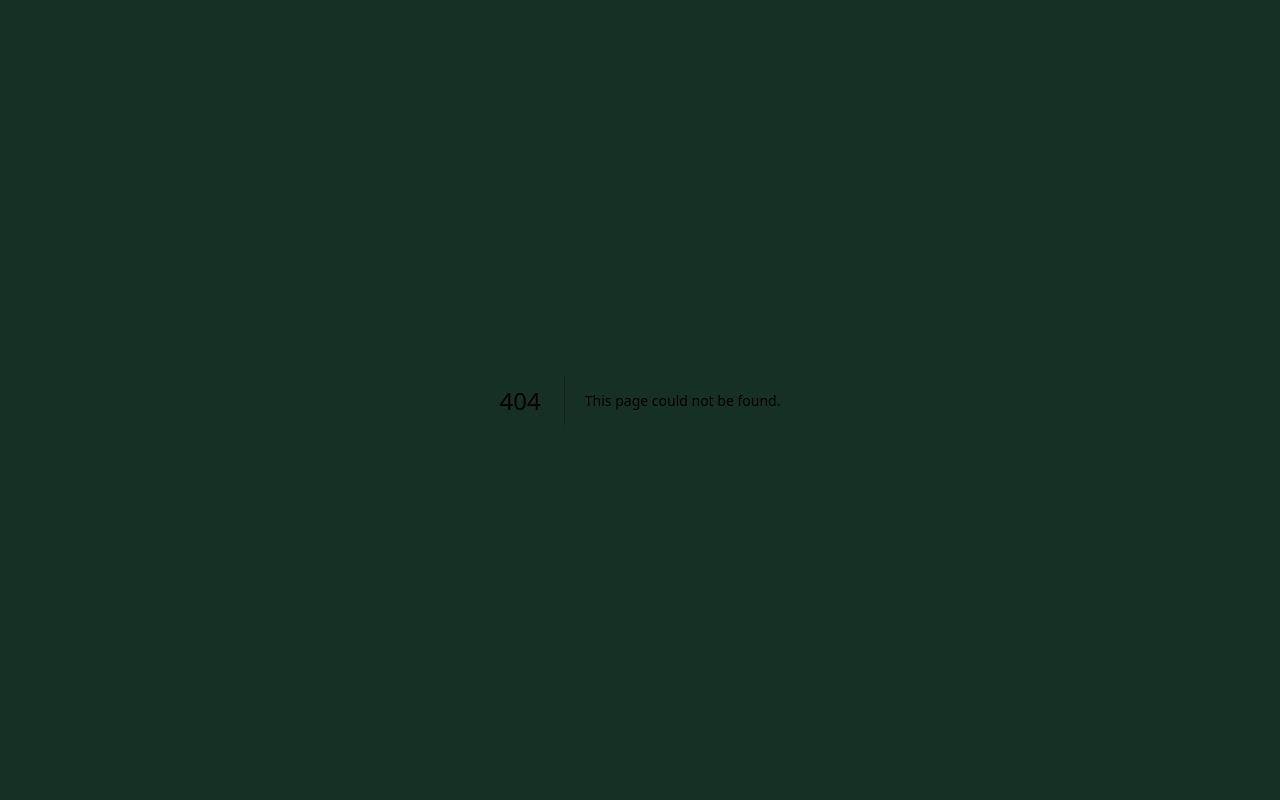
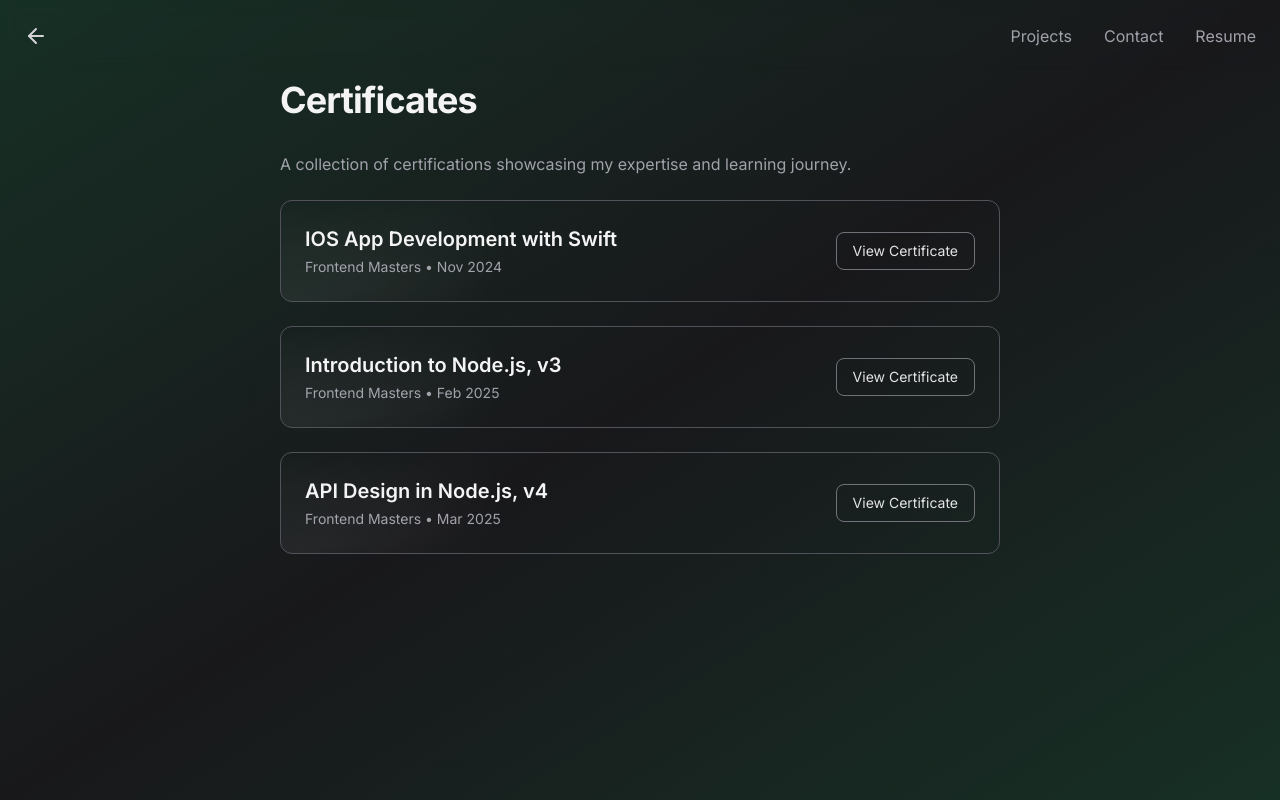
Before and after one commit to jakhongirav/portfolio, a Next.js app: page /certificates in a window 1280 px wide. Before the commit this address had no page. Built offline with nearby package versions, Linux system fonts and the light colour scheme; what tailwindcss-debug-screens would draw is missing.

Commit message:
Add certifications link, update resume URL, and refine project filtering logic

```diff
--- /dev/null
+++ b/app/certificates/page.tsx
@@ -0,0 +1,66 @@
+import { Navigation } from "../components/nav";
+import { Card } from "../components/card";
+import Link from "next/link";
+
+const certificates = [
+  {
+    title: "IOS App Development with Swift",
+    issuer: "Frontend Masters",
+    date: "Nov 2024",
+    link: "https://drive.google.com/file/d/1zVYmyFfXO9afFIKMjGvurNGilJWIE2mg/view?usp=sharing",
+  },
+  {
+    title: "Introduction to Node.js, v3",
+    issuer: "Frontend Masters",
+    date: "Feb 2025",
+    link: "https://drive.google.com/file/d/18V___pg5aOgygazGPlpOxBX69k1jxzxN/view?usp=sharing",
+  },
+  {
+    title: "API Design in Node.js, v4",
+    issuer: "Frontend Masters",
+    date: "Mar 2025",
+    link: "https://drive.google.com/file/d/1oKqhChQZ-5s9imOPehHJwLAn0TVkV_7Z/view?usp=sharing",
+  },
+
+  // Add more certificates here
+];
+
+export default function CertificatesPage() {
+  return (
+    <div className="bg-gradient-to-tl from-zinc-900/0 via-zinc-900 to-zinc-900/0 min-h-screen">
+      <Navigation />
+      <div className="container px-6 mx-auto py-20 max-w-3xl">
+        <h2 className="text-3xl font-bold tracking-tight text-zinc-100 sm:text-4xl mb-8">
+          Certificates
+        </h2>
+        <p className="text-zinc-400 mb-6">
+          A collection of certifications showcasing my expertise and learning
+          journey.
+        </p>
+        <div className="space-y-6">
+          {certificates.map((cert, index) => (
+            <Card key={index}>
+              <div className="p-4 md:p-6 flex flex-col md:flex-row justify-between items-start md:items-center">
+                <div>
+                  <h3 className="text-xl font-semibold text-zinc-100">
+                    {cert.title}
+                  </h3>
+                  <p className="text-sm text-zinc-400 mt-1">
+                    {cert.issuer} • {cert.date}
+                  </p>
+                </div>
+                <Link
+                  href={cert.link}
+                  target="_blank"
+                  className="mt-4 md:mt-0 text-zinc-200 hover:text-zinc-50 border border-zinc-500 px-4 py-2 rounded-lg text-sm hover:bg-zinc-900 transition-all"
+                >
+                  View Certificate
+                </Link>
+              </div>
+            </Card>
+          ))}
+        </div>
+      </div>
+    </div>
+  );
+}
--- a/app/page.tsx
+++ b/app/page.tsx
@@ -4,9 +4,10 @@ import Particles from "./components/particles";
 const navigation = [
   { name: "Projects", href: "/projects" },
   { name: "Contact", href: "/contact" },
+  { name: "Certifications", href: "/certificates" },
   {
     name: "Resume",
-    href: "https://drive.google.com/file/d/1C890wv1D_bJu5S7-nnHjzxYnYYhD9Ds9/view?usp=drive_link",
+    href: "https://drive.google.com/file/d/1Ol2xGQigYZAl2sZOHSn5Dg8SkhLfWa37/view?usp=sharing",
   },
 ];
 
--- a/app/projects/page.tsx
+++ b/app/projects/page.tsx
@@ -7,15 +7,19 @@ import { Card } from "../components/card";
 export const revalidate = 60;
 
 export default function ProjectsPage() {
-  // Separate projects into Frontend and iOS
   const frontendProjects = allProjects
     .filter(
-      (project) => !project.slug.includes("xray-scanner") && project.published
+      (project) =>
+        !project.slug.includes("xray-scanner") &&
+        !project.slug.includes("wordly")
     )
     .sort((a, b) => new Date(b.date).getTime() - new Date(a.date).getTime());
 
   const iosProjects = allProjects
-    .filter((project) => project.slug.includes("xray-scanner"))
+    .filter(
+      (project) =>
+        project.slug.includes("xray-scanner") || project.slug.includes("wordly") // Use OR (||) instead of AND (&&)
+    )
     .sort((a, b) => new Date(b.date).getTime() - new Date(a.date).getTime());
 
   return (
@@ -85,7 +89,7 @@ export default function ProjectsPage() {
             IOS Development
           </h3>
           <p className="text-zinc-400 mb-8">
-            Native iOS applications built with Swift, CoreML, and other Apple
+            Native iOS applications built with UIkit, SwiftUI, and other Apple
             frameworks.
           </p>
           <div className="grid grid-cols-1 gap-8 lg:grid-cols-2">
--- a/content/projects/xray-scanner.mdx
+++ /dev/null
@@ -1,75 +0,0 @@
----
-title: X-Ray Scanner IOS App
-description: A sophisticated iOS application that utilizes CoreML and Vision frameworks to analyze X-ray images. The app employs machine learning to detect and classify abnormalities in medical X-rays, providing real-time analysis and results.
-date: "2024-12-15"
-repository: https://github.com/jakhongirav/xray-ai
-published: true
----
-
-An innovative iOS application that brings the power of machine learning to X-ray image analysis. Built with Swift and leveraging Apple's CoreML framework, this app demonstrates the practical application of AI in healthcare technology.
-
-## Technical Implementation
-
-- **Core Technologies**:
-
-  - Swift 6.0.2
-  - CoreML for machine learning integration
-  - Vision framework for image analysis
-  - SwiftUI for user interface
-  - Core Image for image processing
-
-- **Machine Learning Features**:
-  - Custom-trained ML model for X-ray analysis
-  - Real-time image classification
-  - Abnormality detection and highlighting
-  - Confidence score calculation
-
-## Key Features
-
-### Image Processing
-
-- Support for multiple X-ray image formats
-- Image preprocessing and enhancement
-- Real-time image analysis
-- Zoom and pan capabilities for detailed examination
-
-### Analysis Capabilities
-
-- Detection of common abnormalities
-- Classification of X-ray types
-- Detailed analysis reports
-- Historical data tracking
-
-### User Experience
-
-- Intuitive interface for medical professionals
-- Quick scan mode for rapid analysis
-- Detailed view mode for thorough examination
-- Export and share functionality
-
-## Technical Challenges
-
-One of the main challenges was optimizing the CoreML model for mobile devices while maintaining high accuracy. We implemented:
-
-- Model quantization for reduced size
-- Batch processing for improved performance
-- Memory management optimizations
-- Background processing for large images
-
-## Impact
-
-The application demonstrates the potential of mobile devices in medical diagnosis support, providing:
-
-- Faster preliminary analysis
-- Increased accuracy in detection
-- Improved accessibility to X-ray analysis tools
-- Support for medical professionals in remote locations
-
-## Future Development
-
-Planned enhancements include:
-
-- Support for more types of medical imaging
-- Integration with hospital information systems
-- Enhanced ML model with broader detection capabilities
-- Cloud synchronization for medical records
```
Also changed, not shown: content/projects/web/najm.mdx (renamed from content/projects/najm.mdx), content/projects/web/portfolio-website.mdx (renamed from content/projects/portfolio-website.mdx), content/projects/web/tift.mdx (renamed from content/projects/tift.mdx), 2 other files (tests, documents, lock files or other folders).
